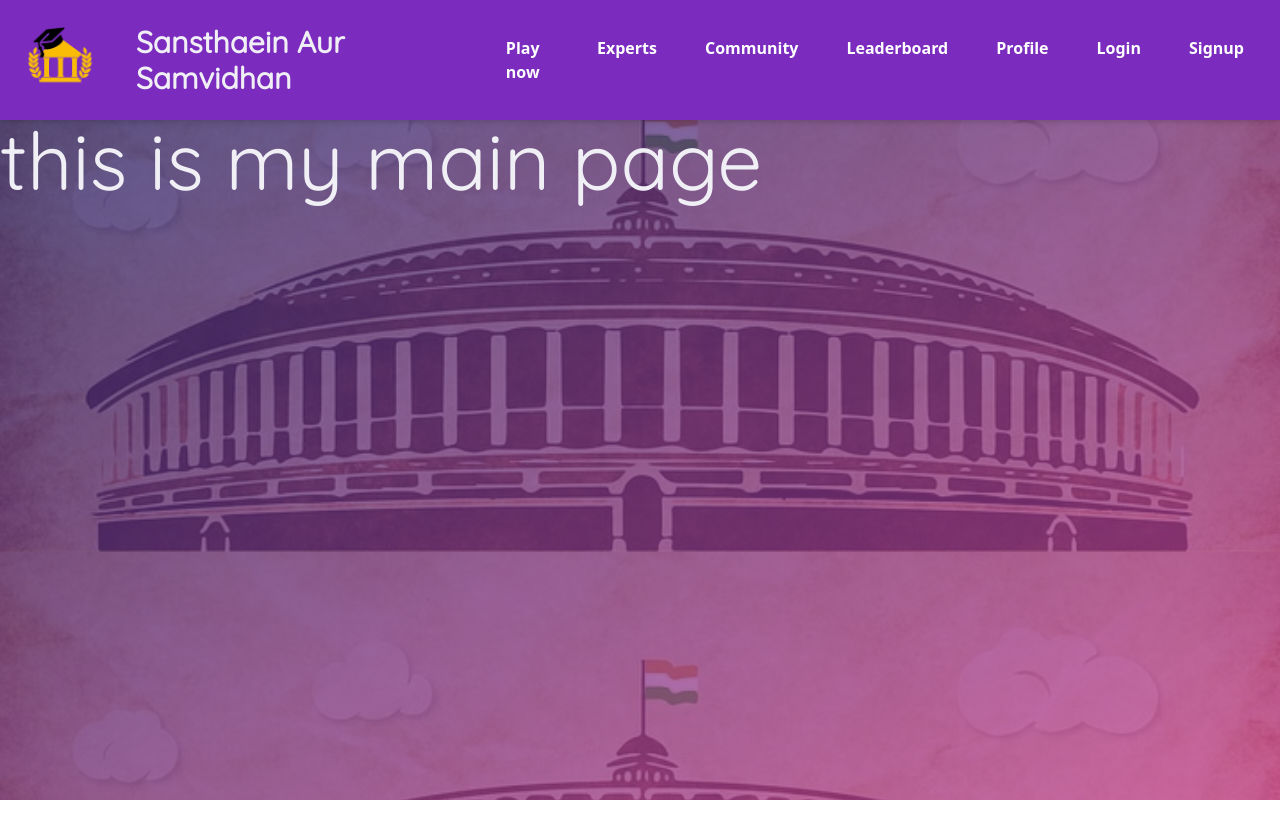
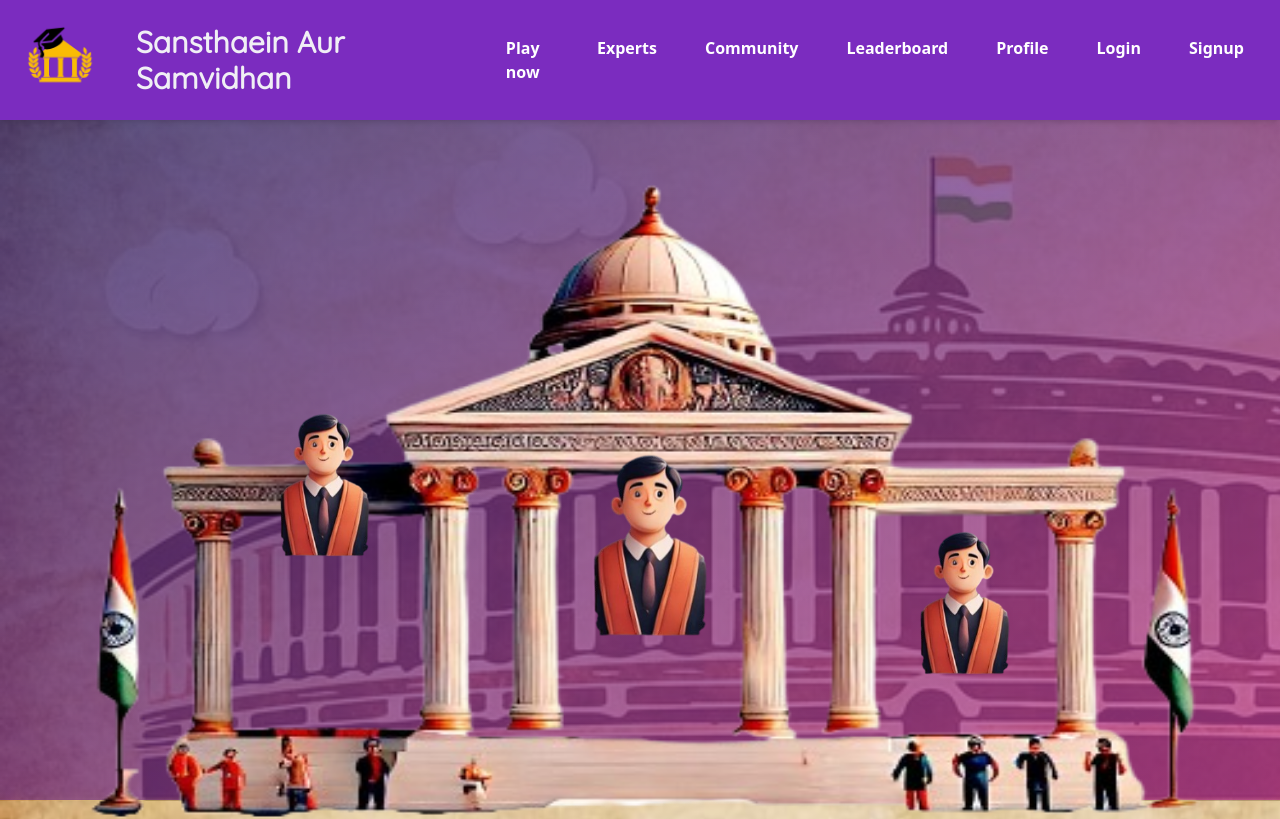
Before and after one commit to CodeCrafterss-SIH2024/frontend, a React (Create React App) app: page /explore in a window 1280 px wide. Shown: the top 819 px of the page. Built offline with nearby package versions, Linux system fonts and the light colour scheme.

Commit message:
main page done

```diff
--- /dev/null
+++ b/src/pages/MainPage.css
@@ -0,0 +1,59 @@
+.body{
+    height: 100vh;
+    width: 100vw;
+}
+/* Styling for the image */
+/* .image-container img {
+  width: 100%;
+  transition: transform 0.3s ease;
+  transform-style: preserve-3d;
+} */
+
+/* Hover effect for the image */
+/* .image-container img:hover {
+  transform: scale(1.1) rotateX(0deg) rotateY(0deg);
+  box-shadow: 0 8px 16px rgba(0, 0, 0, 0.3);
+} */
+
+.parliament{
+    position: absolute;
+    top: 7%;
+    height: 135%;
+    width: 100%;
+}
+.boy1{
+    position: relative;
+    top: 55%;
+    left: 44%;
+    width: 14%;
+  transition: transform 0.3s ease;
+  transform-style: preserve-3d;
+}
+.boy2{
+    position: relative;
+    top: 25%;
+    left: 20%;
+    width: 11%;
+  transition: transform 0.3s ease;
+  transform-style: preserve-3d;
+}
+.boy3{
+    position: absolute;
+    top: 65%;
+    left: 70%;
+    width: 11%;
+  transition: transform 0.3s ease;
+  transform-style: preserve-3d;
+}
+.boy1:hover{
+  transform: scale(1.1) rotateX(0deg) rotateY(0deg);
+  box-shadow: 0 8px 16px rgba(0, 0, 0, 0.3);
+}
+.boy2:hover{
+  transform: scale(1.1) rotateX(0deg) rotateY(0deg);
+  box-shadow: 0 8px 16px rgba(0, 0, 0, 0.3);
+}
+.boy3:hover{
+  transform: scale(1.1) rotateX(0deg) rotateY(0deg);
+  box-shadow: 0 8px 16px rgba(0, 0, 0, 0.3);
+}
--- a/src/pages/MainPage.js
+++ b/src/pages/MainPage.js
@@ -1,11 +1,21 @@
 import React from 'react';
 import NewHeader from '../components/NewHeader';
+import Parliament from '../img/parliament-pic.png';
+import Boy from '../img/boy-pic.png';
+import './MainPage.css';
 
 const MainPage = () => {
   return (
     <div>
       <NewHeader/>
-      <h1 className='mt-[100px]'>this is my main page</h1>
+      {/* <h1 className='mt-[100px]'>this is my main page</h1> */}
+      <div className='body'>
+        <img src={Parliament} className='parliament'/>
+        <img src={Boy} className='boy1'/>
+        <img src={Boy} className='boy2'/>
+        <img src={Boy} className='boy3'/>
+      </div>
+
     </div>
   )
 }
```
Also changed, not shown: src/img/boy-pic.png (added), src/img/parliament-pic.png (added).
